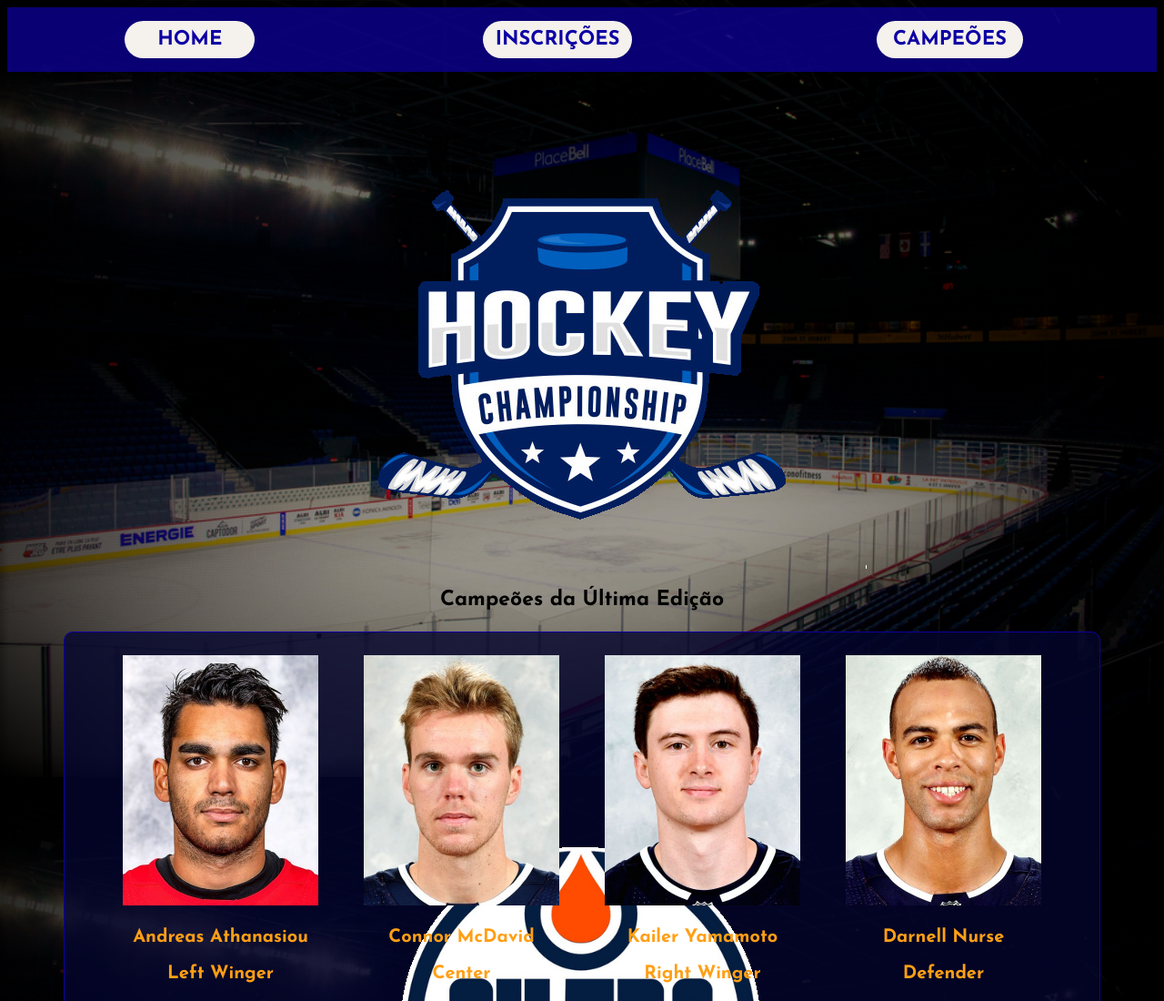
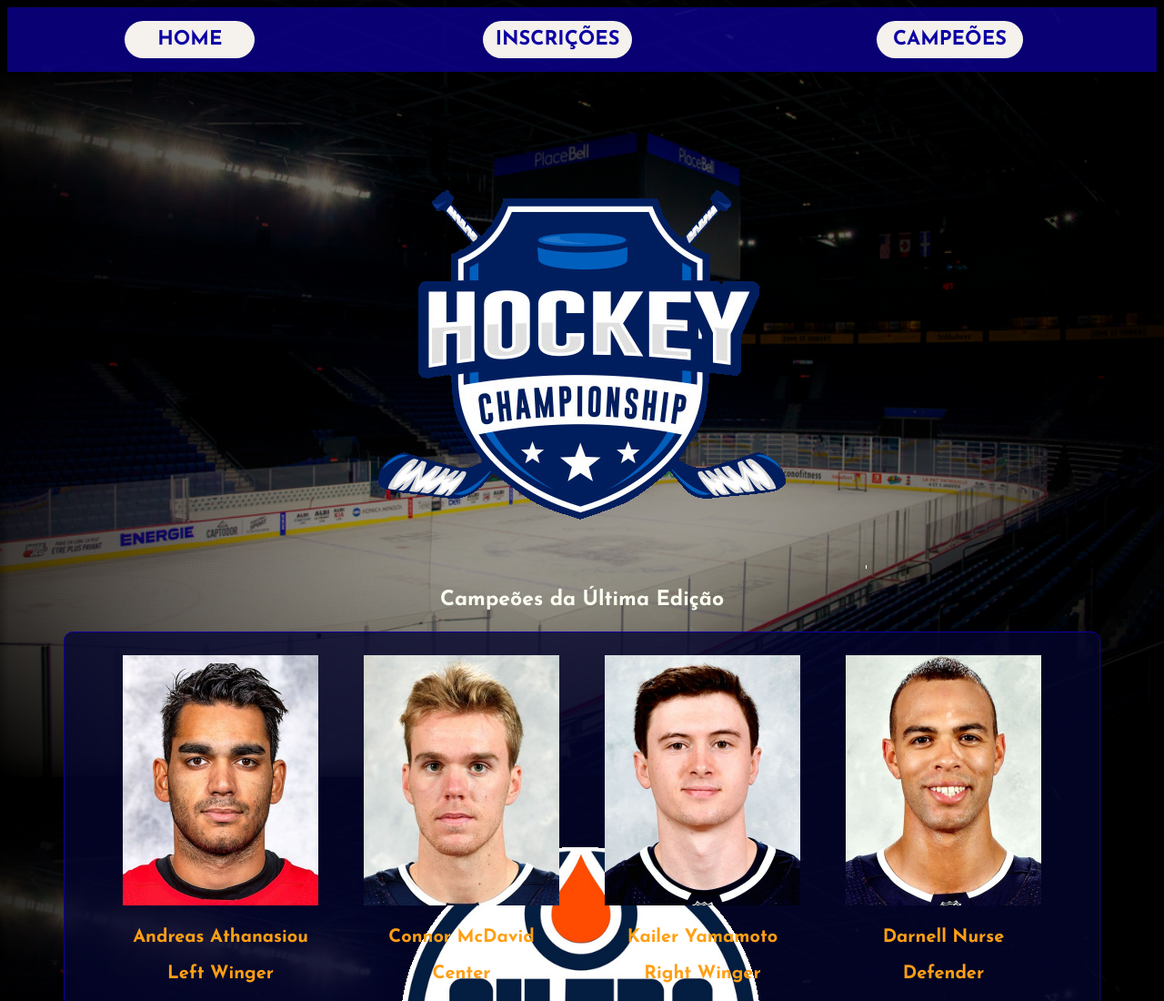
Before and after one commit to lsanches91/lacc-trabalho-times, a plain HTML site: page campeao.html in a window 1280 px wide. Shown: the top 1100 px of the page at 91% size. Drawn offline with Linux system fonts and the light colour scheme.

Commit message:
Correção da cor de fonte na página dos Campeões

```diff
--- a/layout/style.css
+++ b/layout/style.css
@@ -167,6 +167,7 @@ footer {
     display: flex;
     justify-content: center;
     font-size: 23px;
+    color: rgb(251, 255, 241);
 }
 #champions-div {
     display: grid;
```
Also changed, not shown: 1 other file.
